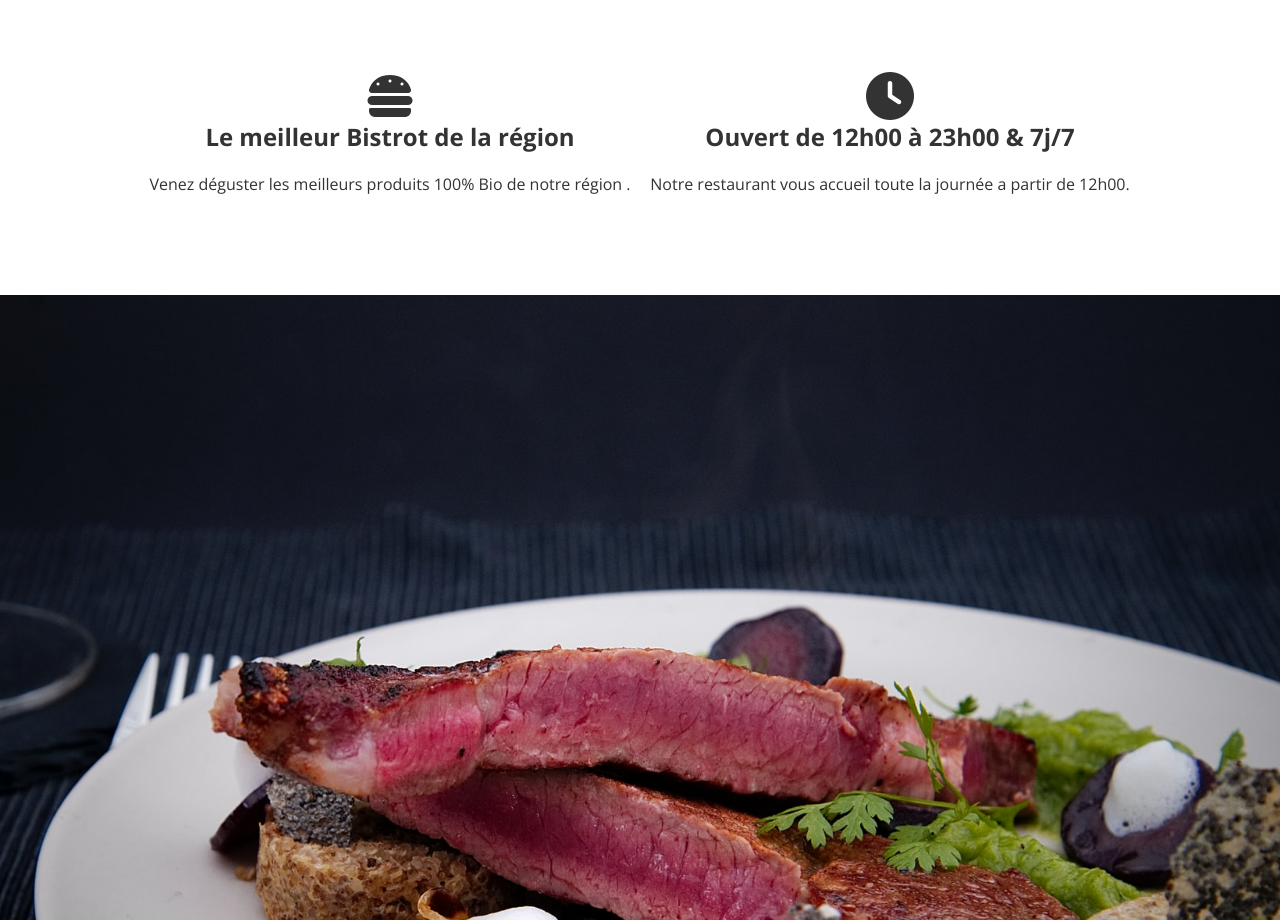
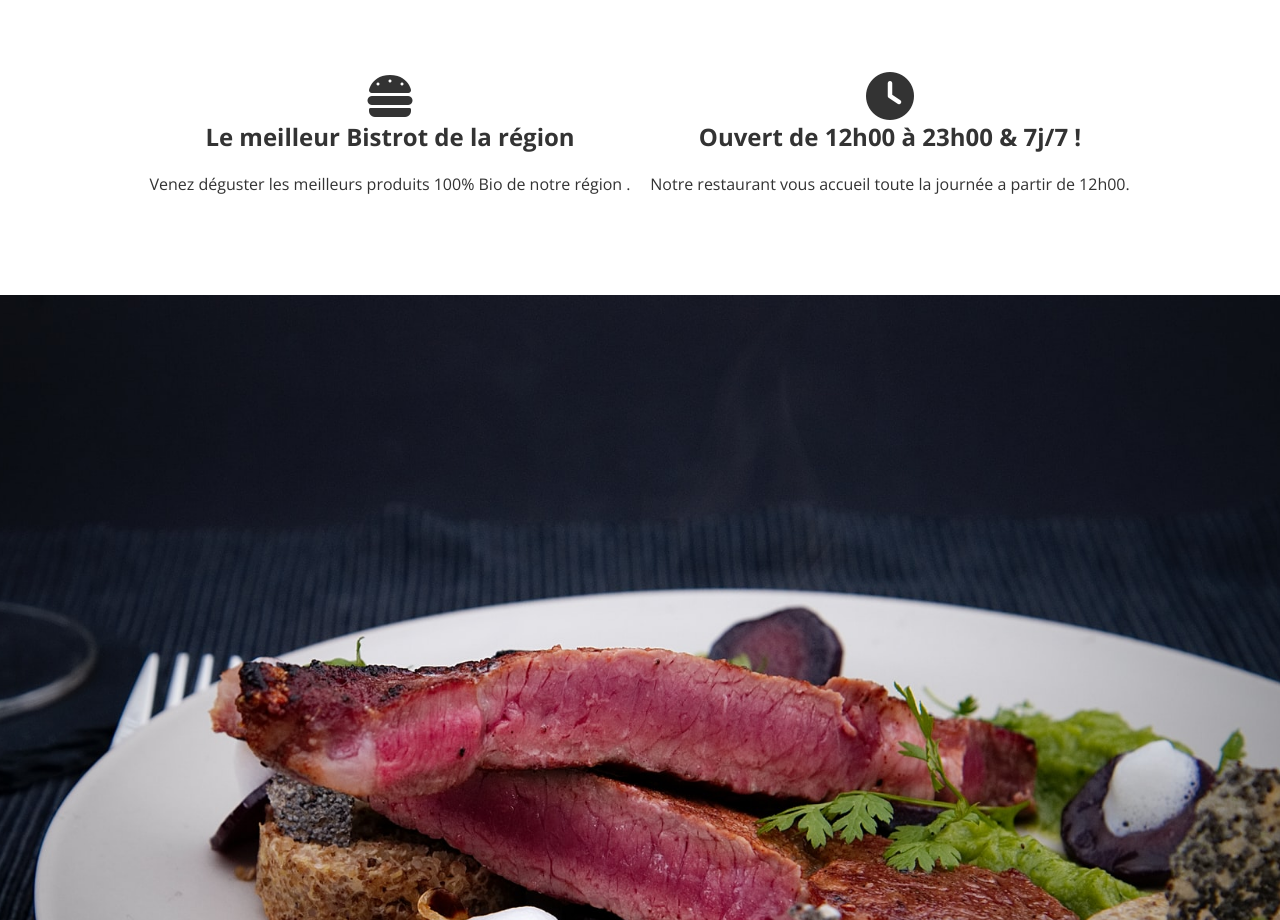
Before and after one commit to EScelles/Bistrot-SCELLES, a plain HTML site: page index.html in a window 1280 px wide. Shown: the part 800-1720 px from the top of the page. Drawn offline with nearby package versions, Linux system fonts and the light colour scheme.

Commit message:
last commit

```diff
--- a/index.html
+++ b/index.html
@@ -58,7 +58,7 @@
         </div>
         <div class="feature">
           <i class="fas fa-clock fa-3x"></i>
-          <h2>Ouvert de 12h00 à 23h00 & 7j/7</h2>
+          <h2>Ouvert de 12h00 à 23h00 & 7j/7 !</h2>
           <p>
             Notre restaurant vous accueil toute la journée a partir de 12h00.
           </p>
```
